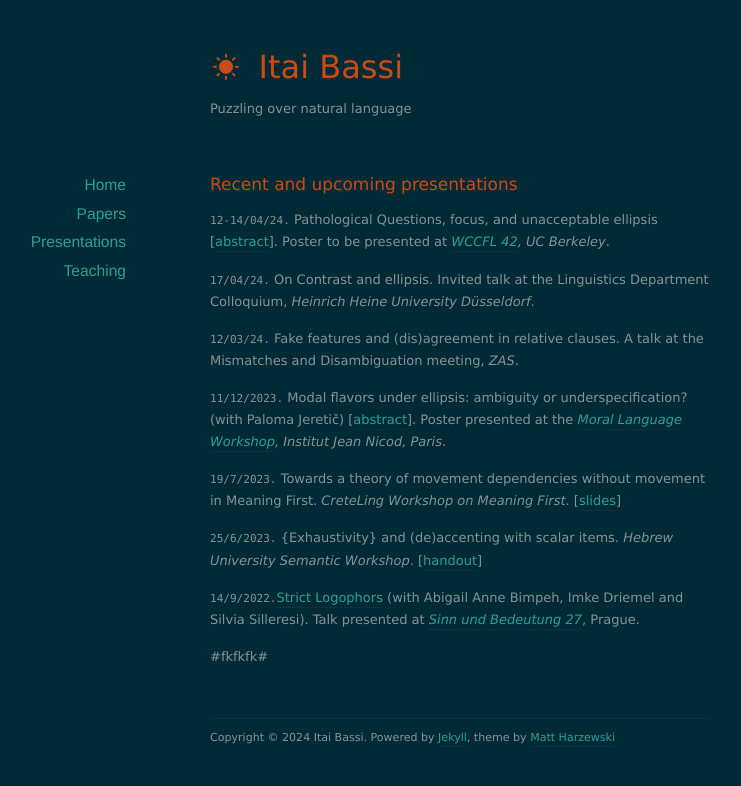
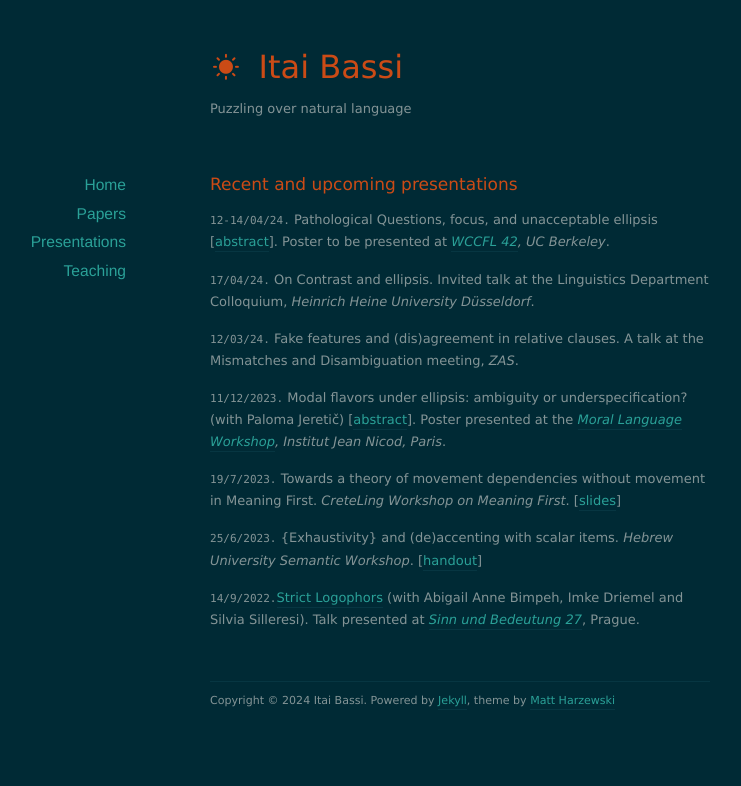
Before and after one commit to itaibassi/itaibassi.github.io, a Jekyll site: the page built from presentations/index.markdown, in a window 1280 px wide. Shown: the top 786 px of the page, without its empty margins (180-921 px from the left). Built offline with Jekyll 4.4.1, drawn with Linux system fonts in a browser that asks for light colours; nearby versions of some CDN libraries.

Commit message:
Update index.markdown

```diff
--- a/presentations/index.markdown
+++ b/presentations/index.markdown
@@ -29,4 +29,7 @@ A talk at the Mismatches and Disambiguation meeting, *ZAS*.
 
 
 
-#fkfkfk#
+
+<!--
+dgdgiwog woef wv b
+ -->
```
